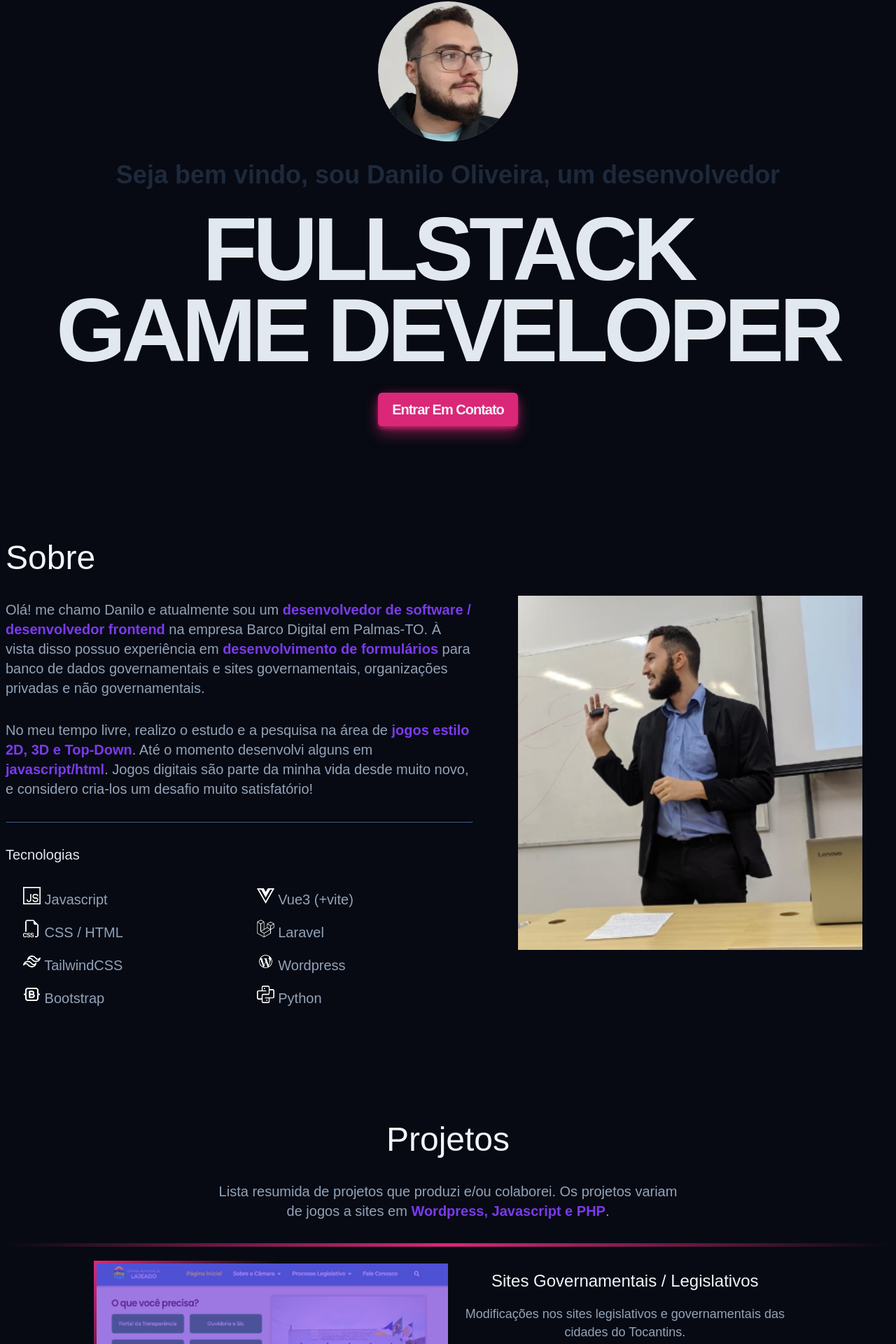
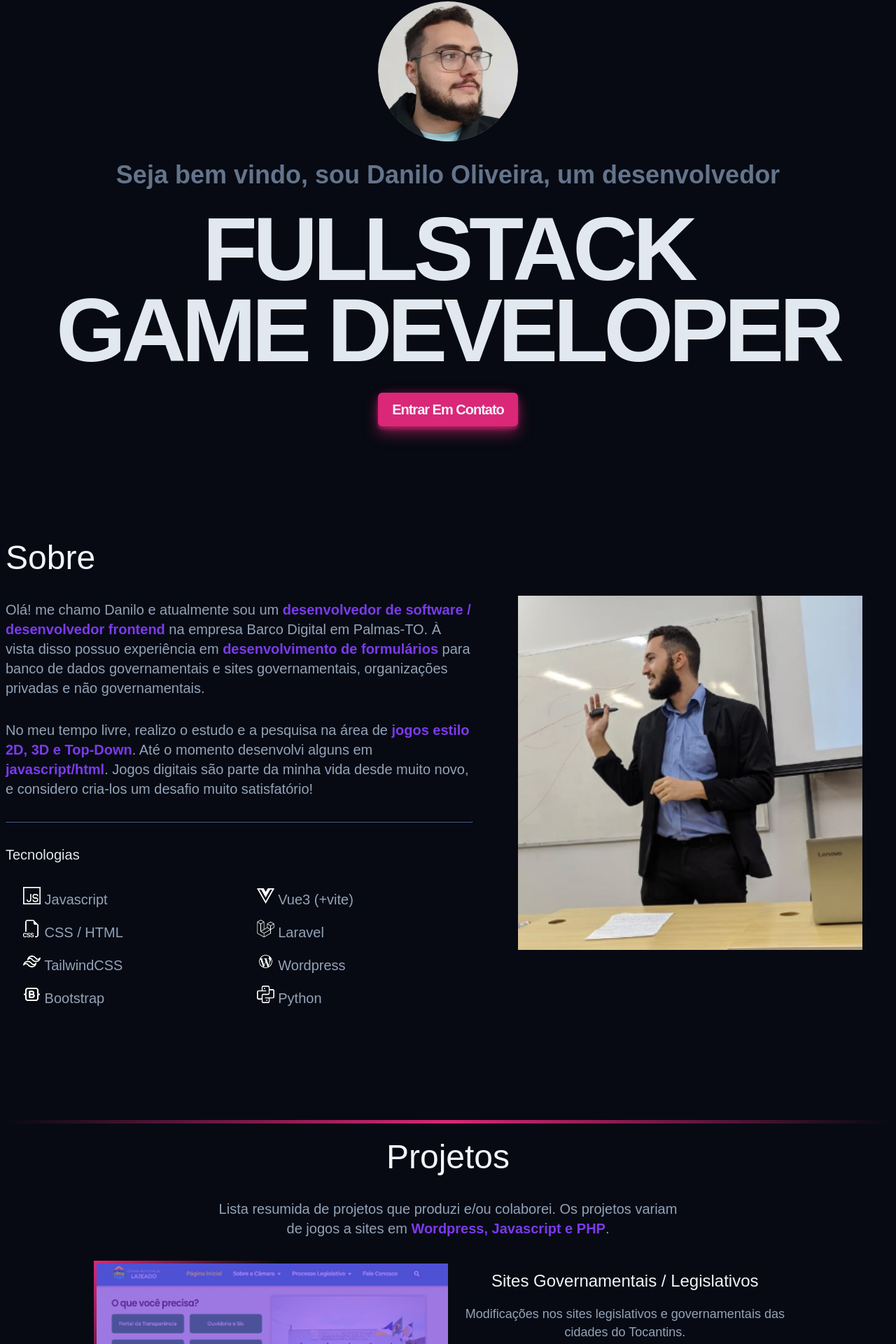
Before and after one commit to flashqueen/Portfolio, a Vue app: page / in a window 1280 px wide. Shown: the part 210-2130 px from the top of the page at 70% size. Built offline with nearby package versions, Linux system fonts and the light colour scheme; a web font is replaced by a local one.

Commit message:
correção de cor e imagem do sobre

```diff
--- a/src/assets/main.css
+++ b/src/assets/main.css
@@ -5,6 +5,7 @@
   --clr-light: #f1f5f9;
   --clr-slate200: #e2e8f0;
   --clr-slate400: #94a3b8;
+  --clr-slate500: #64748b;
   --clr-slate800: #1e293b;
   --clr-pink: #db2777;
   --clr-violet: #7c3aed;
--- a/src/views/Home.vue
+++ b/src/views/Home.vue
@@ -163,13 +163,15 @@
           </div>
         </div>
       </section> -->
+
       <section class="work container section">
+        <hr class="work__hr" />
         <h2 class="work__title">Projetos</h2>
         <p class="work__description">
           Lista resumida de projetos que produzi e/ou colaborei. Os projetos variam de jogos a sites em
           <strong>Wordpress, Javascript e PHP</strong>.
         </p>
-        <hr class="work__hr" />
+
         <div class="work__container">
           <!-- Project 1 -->
           <h3 class="work__project-title">Sites Governamentais / Legislativos</h3>
@@ -280,6 +282,7 @@
         </div>
       </section>
       <section id="contact" class="contact container section">
+
         <h2 class="contact__title">Entre em Contato</h2>
         <p class="contact__description">
           Caso esteja começando um projeto, queira fazer algum tipo de proposta
@@ -381,7 +384,7 @@ export default {
 }
 
 .hero__subtitle {
-  color: var(--clr-slate800);
+  color: var(--clr-slate500);
   font-size: var(--size-base);
   line-height: 0.9;
   font-weight: bold;
@@ -464,6 +467,14 @@ export default {
 
 .about__list_img {
   display: inline;
+}
+
+.about__img-wrapper {
+  margin: 0 auto;
+}
+
+.about__img {
+  width: 28.6875rem;
 }
 
 .icons__color {
```
